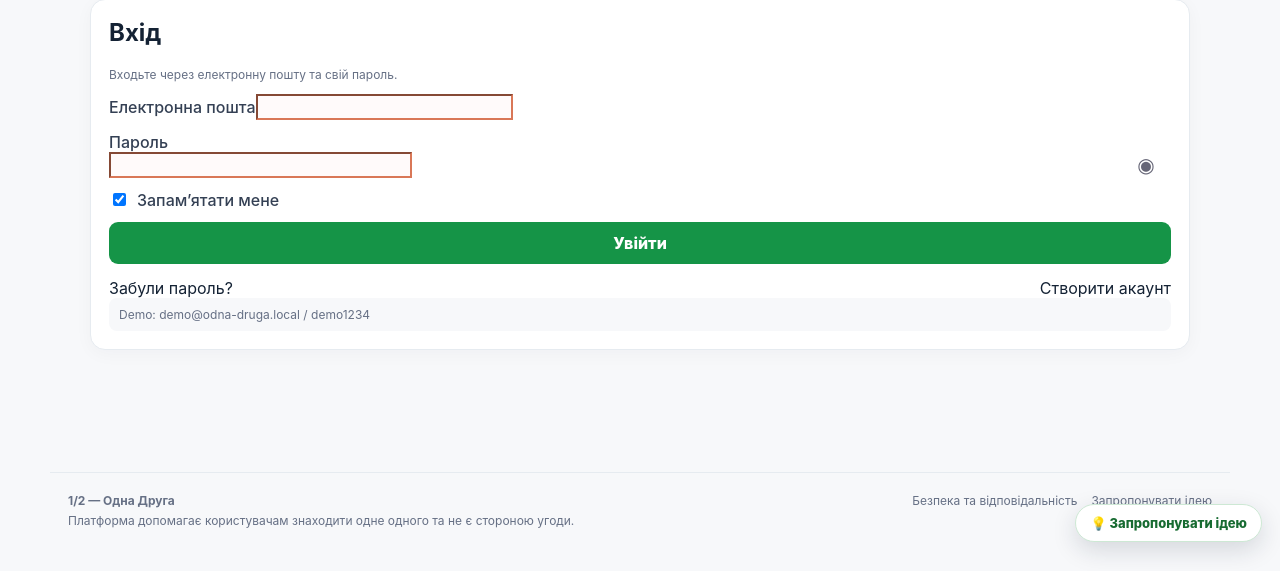
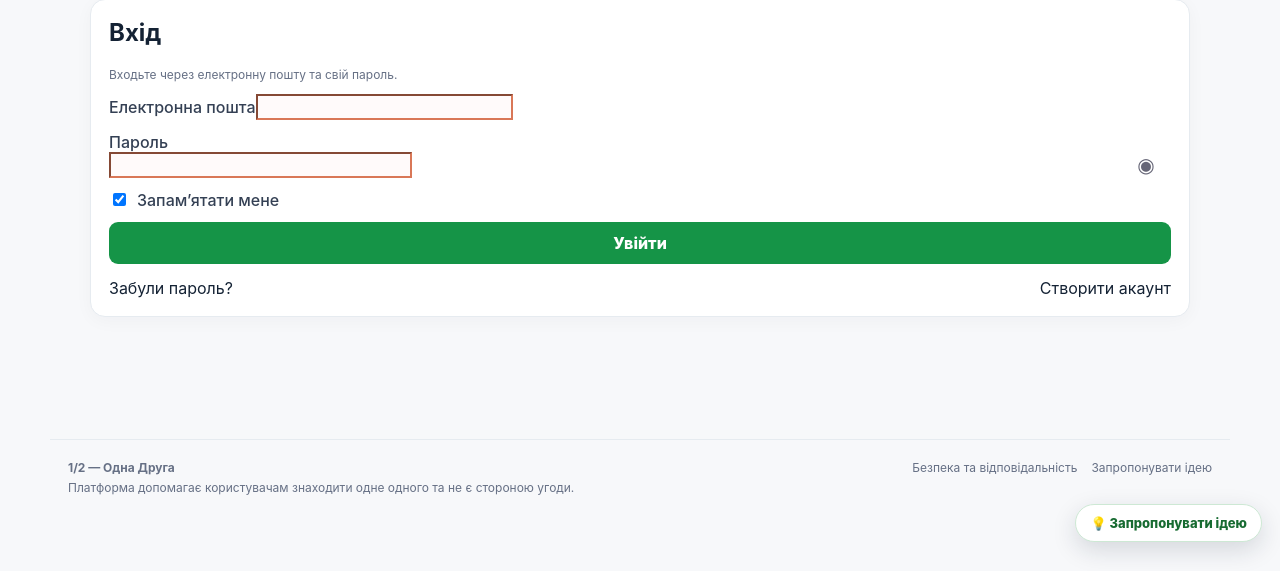
Before and after one commit to odnavtoray/v39, a Flask app: page /login in a window 1280 px wide. Shown: the part 238-809 px from the top of the page. Run offline with Flask 3, Linux system fonts and the light colour scheme.

Commit message:
Update login.html

```diff
--- a/templates/login.html
+++ b/templates/login.html
@@ -10,5 +10,5 @@
 </form>
 <div class="auth-links"><a href="/forgot-password">{% if lang=="ru" %}Забыли пароль?{% else %}Забули пароль?{% endif %}</a>
 <a href="/register">{% if lang=="ru" %}Создать аккаунт{% else %}Створити акаунт{% endif %}</a></div>
-<div class="demo-note">Demo: demo@odna-druga.local / demo1234</div>
+
 </section></div>{% endblock %}
```
